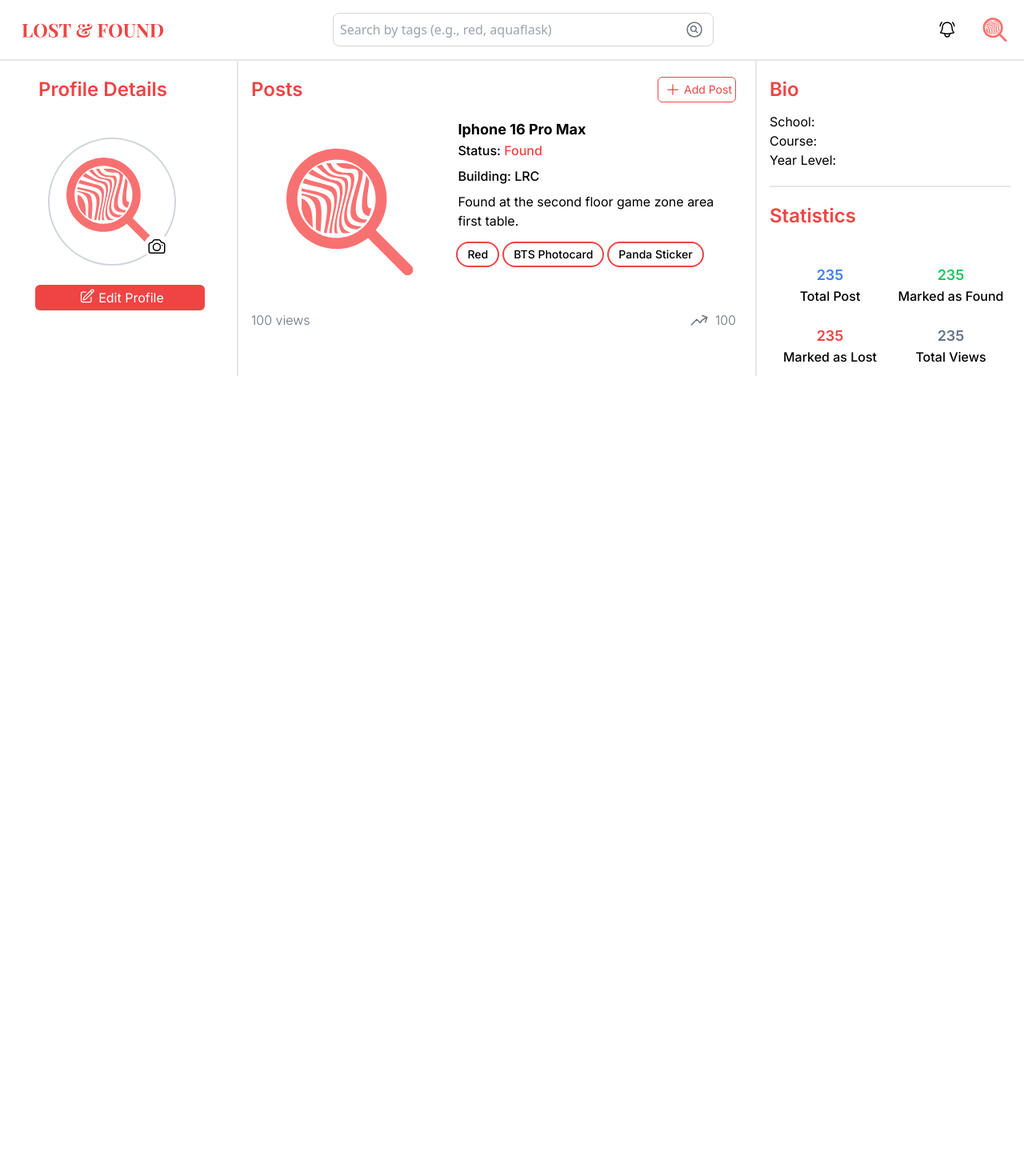
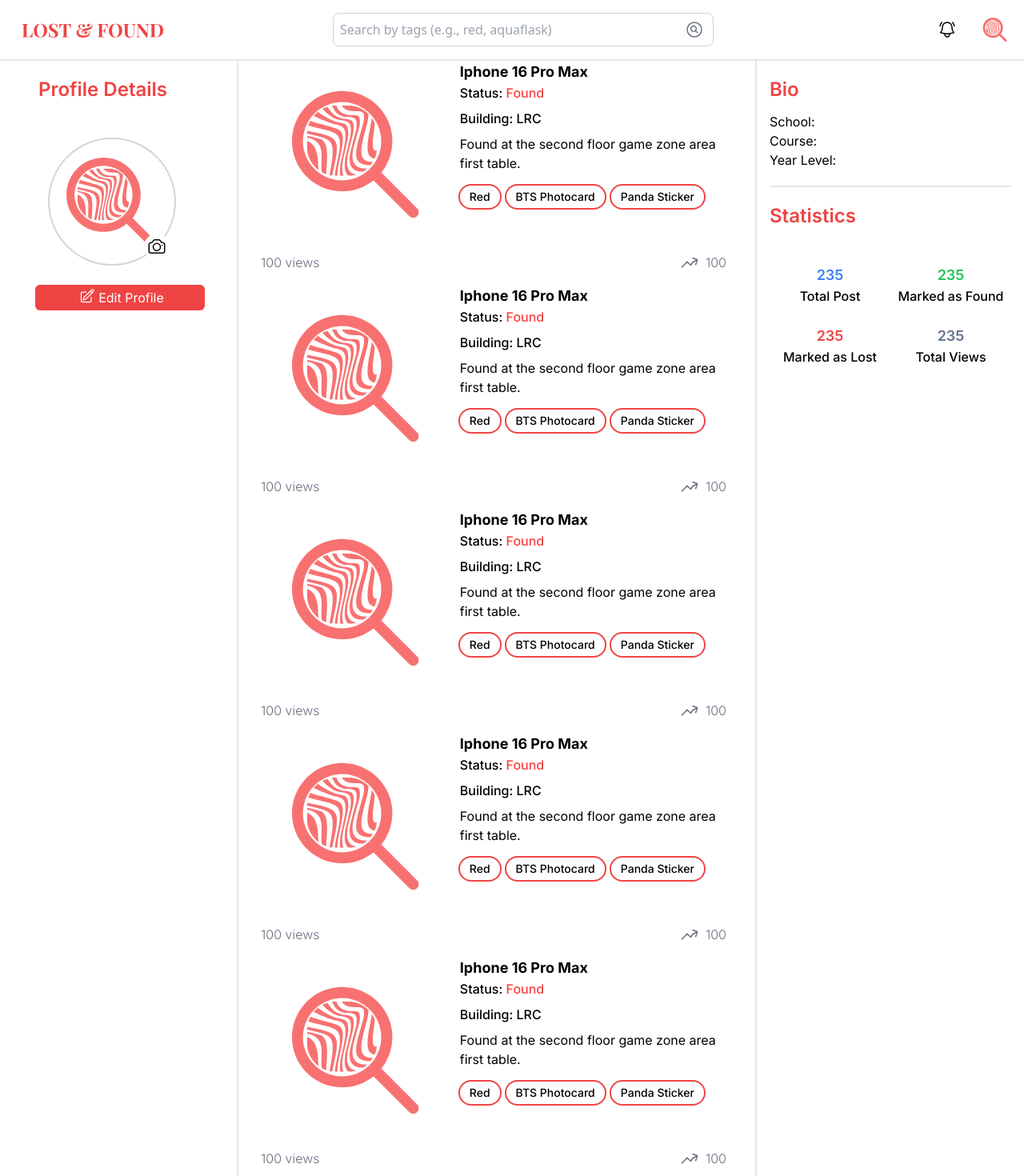
Before and after one commit to Qntlz/Lost-Found-Web-App, a Next.js app: page /profile in a window 1280 px wide. Shown: the top 1470 px of the page at 80% size. Before the commit the page ends 800 px from the top, so only its background shows below. Built offline with nearby package versions, Linux system fonts and the light colour scheme; no server answers.

Commit message:
Major style updates

```diff
--- a/app/ui/announcement/announcements.tsx
+++ b/app/ui/announcement/announcements.tsx
@@ -1,10 +1,10 @@
 import Image from 'next/image';
 import { inter } from '../fonts';
 
-export default function Announcements (){
+export default function Announcements () {
   return (
-        <div className="relative">
-            <h2 className={`${inter.className} font-bold`}>Announcements</h2>
+    <div className="relative p-2 pr-8 max-w-full overflow-hidden">
+      <h2 className={`${inter.className} font-bold mx-3`}>Announcements</h2>
       <div className="mt-3 mx-3">
         <div className="flex items-center">
           <Image
@@ -15,11 +15,18 @@ export default function Announcements (){
             className="h-12 w-12 rounded-full mr-4"
           />
           <div>
-                  <h3 className="font-bold text-lg">Carl Omega</h3>
-                  <p className="text-xs text-gray-400">Omega Department Admin</p>
+            <h3 className="font-bold text-sm">Carl Omega</h3>
+            <p className="text-sm text-gray-400">Omega Department Admin</p>
           </div>
         </div>
-              <p className="mt-4 text-sm text-justify break-all">Lorem ipsum dolor sit amet consectetur adipisicing elit. Assumenda labore, dolores voluptatum rerum non officia, saepe at placeat natus, vel eos voluptates commodi unde cupiditate! Obcaecati placeat quod eos natus!</p>
+        <div className="mt-4 text-xs text-justify break-words">
+          <p>
+            Lorem ipsum dolor sit amet consectetur adipisicing elit.
+            Assumenda labore, dolores voluptatum rerum non officia, saepe
+            at placeat natus, vel eos voluptates commodi unde cupiditate!
+            Obcaecati placeat quod eos natus!
+          </p>
+        </div>
       </div>
     </div>
   );
--- a/app/ui/home/postFeed.tsx
+++ b/app/ui/home/postFeed.tsx
@@ -19,25 +19,12 @@ export default function PostFeed() {
 
   return (
     <div className="relative">
-      <div className="bg-white px-4 rounded-lg mb-4">
 
-        {/* Title Header */}
-        <div className={`${paddingClass} flex justify-between`}>
-          <div className="flex">
-            <span className="font-semibold text-2xl text-red-500">{title}</span>
-          </div>
+      <div className="bg-white mx-7 rounded-lg mb-4">
 
-          <div className="flex p-1 rounded-md border border-red-500 justify-center text-red-500">
-            <div className="flex justify-center">
-              <button className="flex font-normal text-sm text-nowrap items-center">
-                < PlusIcon className="mx-1 w-5" />
-                Add Post</button>
-            </div>
-          </div>
-        </div>
-
+        {/* Post Section */}
         <div className="flex flex-col lg:flex-row items-start space-x-0 lg:space-x-4">
-          {/* Post Left Section */}
+          {/* Image */}
           <div className="w-full lg:w-2/5 h-56 flex items-center justify-center">
             <Image
               src="/logo.svg"
@@ -48,6 +35,7 @@ export default function PostFeed() {
               className="transition-transform duration-300 ease-in-out hover:scale-110"
             />
           </div>
+          {/* Post Details */}
           <div className="flex-1 mt-4 lg:mt-0">
             <h3 className="font-bold text-lg">Iphone 16 Pro Max</h3>
             <p className="font-medium">Status: <span className={clsx(
@@ -70,8 +58,8 @@ export default function PostFeed() {
           </div>
         </div>
 
-        {/* Reactions */}
-        <div className="mt-4 flex flex-col lg:flex-row justify-between items-start lg:items-center font-light">
+        {/* Post Reactions */}
+        <div className="mt-4 flex font-light md:flex-col lg:flex-row justify-end md:justify-between items-start lg:items-center ">
           <div className="text-gray-500 flex items-center mb-2 lg:mb-0">
             <span className="mr-2">100 views</span>
           </div>
@@ -80,6 +68,203 @@ export default function PostFeed() {
           </div>
         </div>
       </div>
+
+      <div className="bg-white mx-7 rounded-lg mb-4">
+
+        {/* Post Section */}
+        <div className="flex flex-col lg:flex-row items-start space-x-0 lg:space-x-4">
+          {/* Image */}
+          <div className="w-full lg:w-2/5 h-56 flex items-center justify-center">
+            <Image
+              src="/logo.svg"
+              alt="Logo"
+              width={0}
+              height={0}
+              style={{ width: 200, height: 'auto' }}
+              className="transition-transform duration-300 ease-in-out hover:scale-110"
+            />
+          </div>
+          {/* Post Details */}
+          <div className="flex-1 mt-4 lg:mt-0">
+            <h3 className="font-bold text-lg">Iphone 16 Pro Max</h3>
+            <p className="font-medium">Status: <span className={clsx(
+              {
+                'text-red-500': 'pending' === 'pending',
+                'text-green-500': 'Found' === 'Found',
+              }
+            )}>
+              Found </span>
+            </p>
+            <p className="mt-2 font-medium">Building: LRC</p>
+            <p className="mt-2">Found at the second floor game zone area first table.</p>
+
+            {/* Tags */}
+            <div className="flex flex-wrap space-x-2 mt-4 font-medium gap-y-2">
+              <span className="px-3 py-1 outline outline-2 outline-red-500 rounded-full text-sm">Red</span>
+              <span className="px-3 py-1 outline outline-2 outline-red-500 rounded-full text-sm">BTS Photocard</span>
+              <span className="px-3 py-1 outline outline-2 outline-red-500 rounded-full text-sm">Panda Sticker</span>
+            </div>
+          </div>
+        </div>
+
+        {/* Post Reactions */}
+        <div className="mt-4 flex font-light md:flex-col lg:flex-row justify-end md:justify-between items-start lg:items-center ">
+          <div className="text-gray-500 flex items-center mb-2 lg:mb-0">
+            <span className="mr-2">100 views</span>
+          </div>
+          <div className="text-gray-500 flex items-center">
+            <ArrowTrendingUpIcon className='h-6 w-6 mr-2' /> 100
+          </div>
+        </div>
+      </div>
+
+      <div className="bg-white mx-7 rounded-lg mb-4">
+
+        {/* Post Section */}
+        <div className="flex flex-col lg:flex-row items-start space-x-0 lg:space-x-4">
+          {/* Image */}
+          <div className="w-full lg:w-2/5 h-56 flex items-center justify-center">
+            <Image
+              src="/logo.svg"
+              alt="Logo"
+              width={0}
+              height={0}
+              style={{ width: 200, height: 'auto' }}
+              className="transition-transform duration-300 ease-in-out hover:scale-110"
+            />
+          </div>
+          {/* Post Details */}
+          <div className="flex-1 mt-4 lg:mt-0">
+            <h3 className="font-bold text-lg">Iphone 16 Pro Max</h3>
+            <p className="font-medium">Status: <span className={clsx(
+              {
+                'text-red-500': 'pending' === 'pending',
+                'text-green-500': 'Found' === 'Found',
+              }
+            )}>
+              Found </span>
+            </p>
+            <p className="mt-2 font-medium">Building: LRC</p>
+            <p className="mt-2">Found at the second floor game zone area first table.</p>
+
+            {/* Tags */}
+            <div className="flex flex-wrap space-x-2 mt-4 font-medium gap-y-2">
+              <span className="px-3 py-1 outline outline-2 outline-red-500 rounded-full text-sm">Red</span>
+              <span className="px-3 py-1 outline outline-2 outline-red-500 rounded-full text-sm">BTS Photocard</span>
+              <span className="px-3 py-1 outline outline-2 outline-red-500 rounded-full text-sm">Panda Sticker</span>
+            </div>
+          </div>
+        </div>
+
+        {/* Post Reactions */}
+        <div className="mt-4 flex font-light md:flex-col lg:flex-row justify-end md:justify-between items-start lg:items-center ">
+          <div className="text-gray-500 flex items-center mb-2 lg:mb-0">
+            <span className="mr-2">100 views</span>
+          </div>
+          <div className="text-gray-500 flex items-center">
+            <ArrowTrendingUpIcon className='h-6 w-6 mr-2' /> 100
+          </div>
+        </div>
+      </div>
+
+      <div className="bg-white mx-7 rounded-lg mb-4">
+
+        {/* Post Section */}
+        <div className="flex flex-col lg:flex-row items-start space-x-0 lg:space-x-4">
+          {/* Image */}
+          <div className="w-full lg:w-2/5 h-56 flex items-center justify-center">
+            <Image
+              src="/logo.svg"
+              alt="Logo"
+              width={0}
+              height={0}
+              style={{ width: 200, height: 'auto' }}
+              className="transition-transform duration-300 ease-in-out hover:scale-110"
+            />
+          </div>
+          {/* Post Details */}
+          <div className="flex-1 mt-4 lg:mt-0">
+            <h3 className="font-bold text-lg">Iphone 16 Pro Max</h3>
+            <p className="font-medium">Status: <span className={clsx(
+              {
+                'text-red-500': 'pending' === 'pending',
+                'text-green-500': 'Found' === 'Found',
+              }
+            )}>
+              Found </span>
+            </p>
+            <p className="mt-2 font-medium">Building: LRC</p>
+            <p className="mt-2">Found at the second floor game zone area first table.</p>
+
+            {/* Tags */}
+            <div className="flex flex-wrap space-x-2 mt-4 font-medium gap-y-2">
+              <span className="px-3 py-1 outline outline-2 outline-red-500 rounded-full text-sm">Red</span>
+              <span className="px-3 py-1 outline outline-2 outline-red-500 rounded-full text-sm">BTS Photocard</span>
+              <span className="px-3 py-1 outline outline-2 outline-red-500 rounded-full text-sm">Panda Sticker</span>
+            </div>
+          </div>
+        </div>
+
+        {/* Post Reactions */}
+        <div className="mt-4 flex font-light md:flex-col lg:flex-row justify-end md:justify-between items-start lg:items-center ">
+          <div className="text-gray-500 flex items-center mb-2 lg:mb-0">
+            <span className="mr-2">100 views</span>
+          </div>
+          <div className="text-gray-500 flex items-center">
+            <ArrowTrendingUpIcon className='h-6 w-6 mr-2' /> 100
+          </div>
+        </div>
+      </div>
+
+      <div className="bg-white mx-7 rounded-lg mb-4">
+
+        {/* Post Section */}
+        <div className="flex flex-col lg:flex-row items-start space-x-0 lg:space-x-4">
+          {/* Image */}
+          <div className="w-full lg:w-2/5 h-56 flex items-center justify-center">
+            <Image
+              src="/logo.svg"
+              alt="Logo"
+              width={0}
+              height={0}
+              style={{ width: 200, height: 'auto' }}
+              className="transition-transform duration-300 ease-in-out hover:scale-110"
+            />
+          </div>
+          {/* Post Details */}
+          <div className="flex-1 mt-4 lg:mt-0">
+            <h3 className="font-bold text-lg">Iphone 16 Pro Max</h3>
+            <p className="font-medium">Status: <span className={clsx(
+              {
+                'text-red-500': 'pending' === 'pending',
+                'text-green-500': 'Found' === 'Found',
+              }
+            )}>
+              Found </span>
+            </p>
+            <p className="mt-2 font-medium">Building: LRC</p>
+            <p className="mt-2">Found at the second floor game zone area first table.</p>
+
+            {/* Tags */}
+            <div className="flex flex-wrap space-x-2 mt-4 font-medium gap-y-2">
+              <span className="px-3 py-1 outline outline-2 outline-red-500 rounded-full text-sm">Red</span>
+              <span className="px-3 py-1 outline outline-2 outline-red-500 rounded-full text-sm">BTS Photocard</span>
+              <span className="px-3 py-1 outline outline-2 outline-red-500 rounded-full text-sm">Panda Sticker</span>
+            </div>
+          </div>
+        </div>
+
+        {/* Post Reactions */}
+        <div className="mt-4 flex font-light md:flex-col lg:flex-row justify-end md:justify-between items-start lg:items-center ">
+          <div className="text-gray-500 flex items-center mb-2 lg:mb-0">
+            <span className="mr-2">100 views</span>
+          </div>
+          <div className="text-gray-500 flex items-center">
+            <ArrowTrendingUpIcon className='h-6 w-6 mr-2' /> 100
+          </div>
+        </div>
+      </div>
+
     </div>
   );
 }
```
Lines whose indentation alone changed are shown as unchanged.
